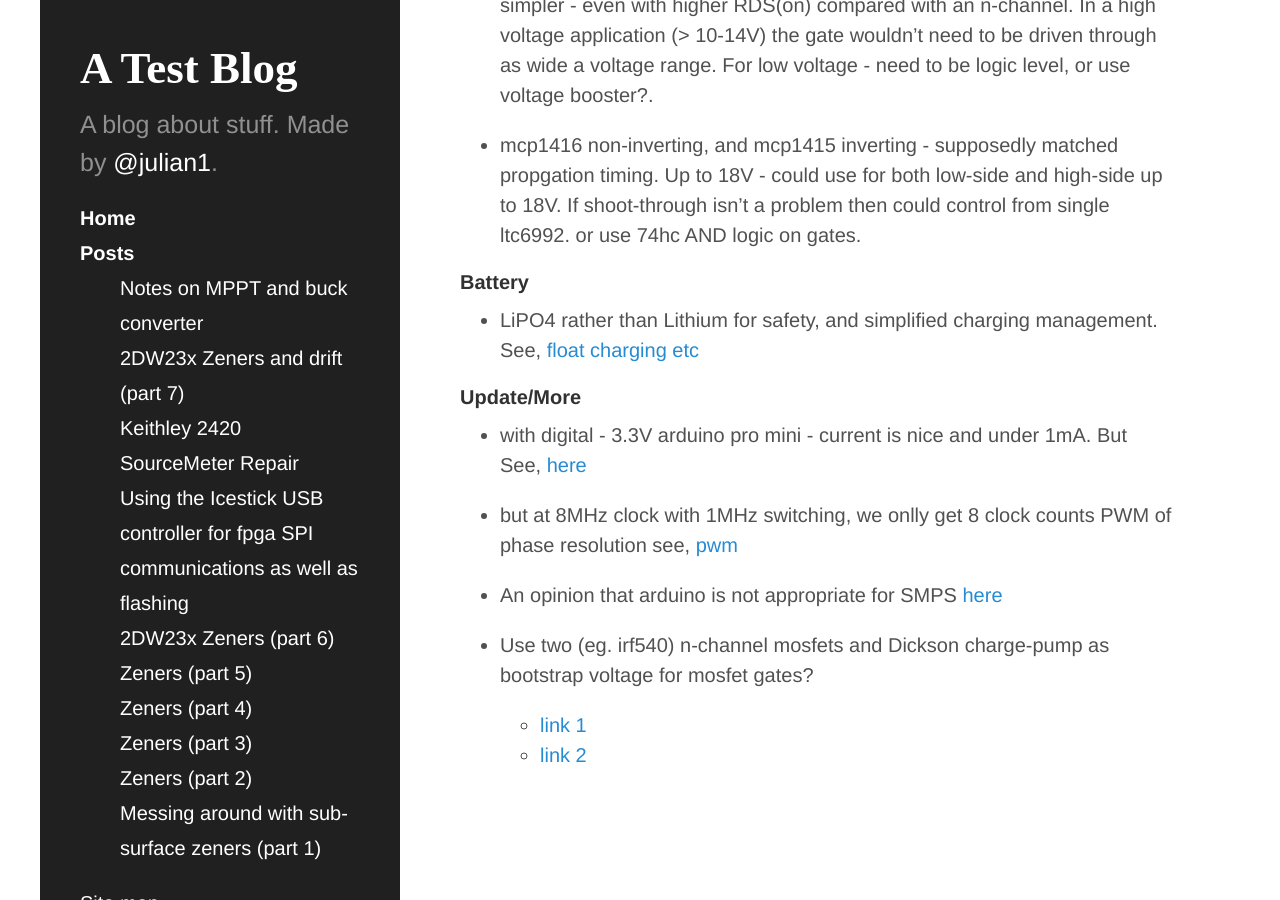
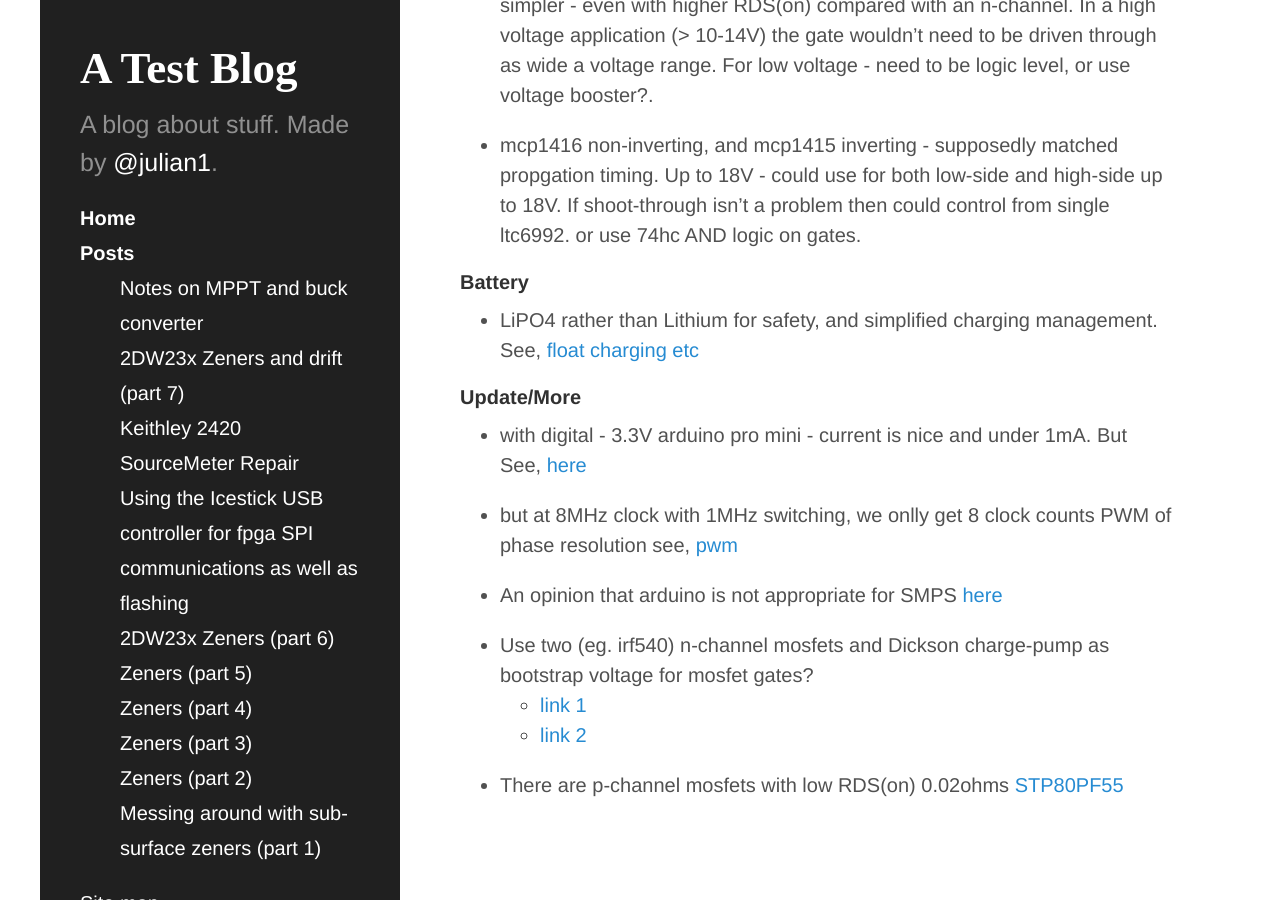
Before and after one commit to julian1/julian1.github.io, a Jekyll site: the page built from _posts/2017-02-16-mppt.md, in a window 1280 px wide and 900 px high, scrolled down 2196 px. Built offline with Jekyll 4.4.1, drawn with Linux system fonts in a browser that asks for light colours.

Commit message:
add mosfet choice

```diff
--- a/_posts/2017-02-16-mppt.md
+++ b/_posts/2017-02-16-mppt.md
@@ -53,3 +53,5 @@ Some good notes on multipliers can be found in [Analog Devices tutorial pdf](htt
   - Use two (eg. irf540) n-channel mosfets and Dickson charge-pump as bootstrap voltage for mosfet gates?
       - [link 1](logic-lhttps://en.wikipedia.org/wiki/Charge_pump)
       - [link 2](https://www.maximintegrated.com/en/app-notes/index.mvp/id/725)
+
+  - There are p-channel mosfets with low RDS(on) 0.02ohms [STP80PF55](http://www.st.com/content/ccc/resource/technical/document/datasheet/fa/8a/ec/b4/92/69/44/54/CD00002632.pdf/files/CD00002632.pdf/jcr:content/translations/en.CD00002632.pdf)
```
